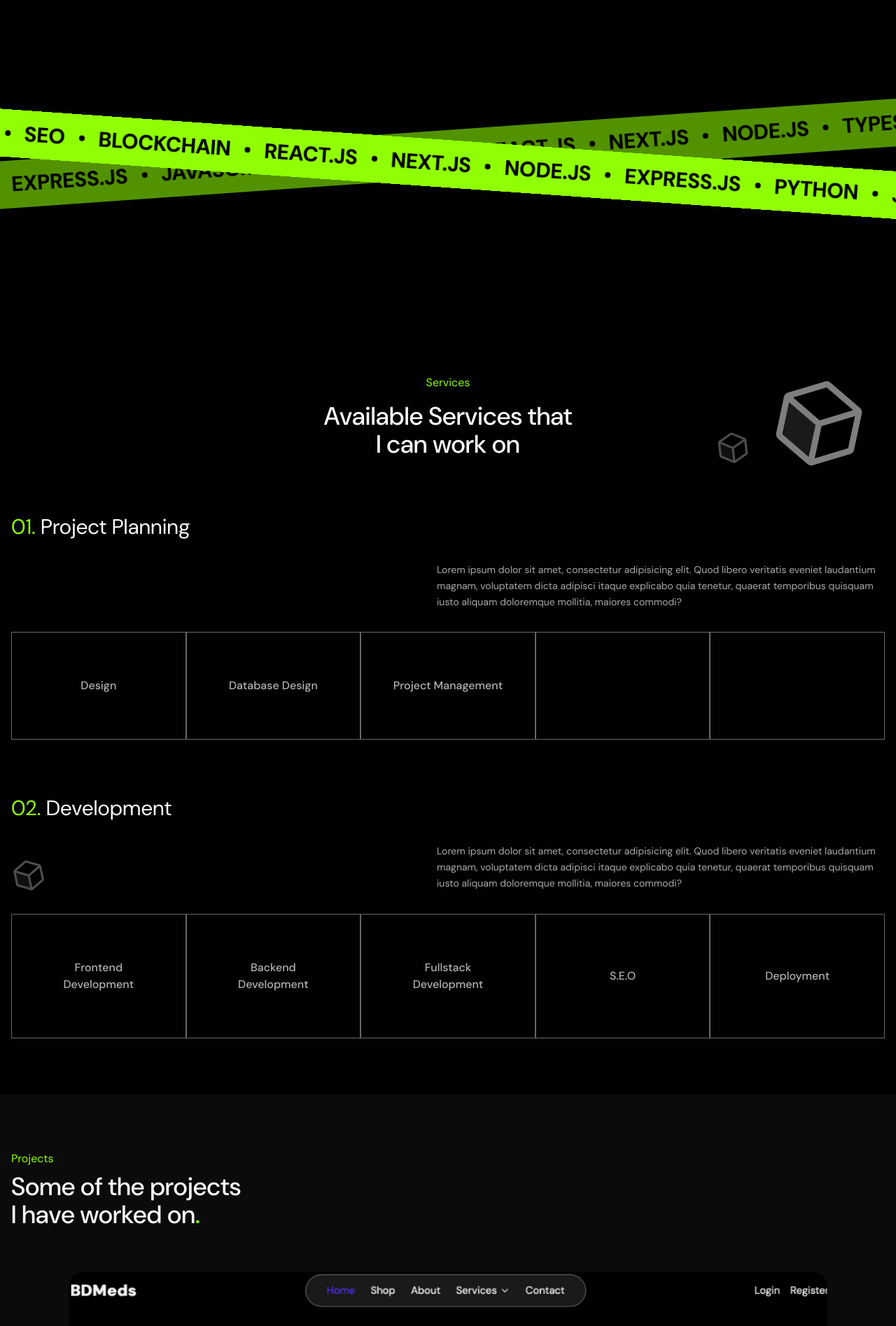
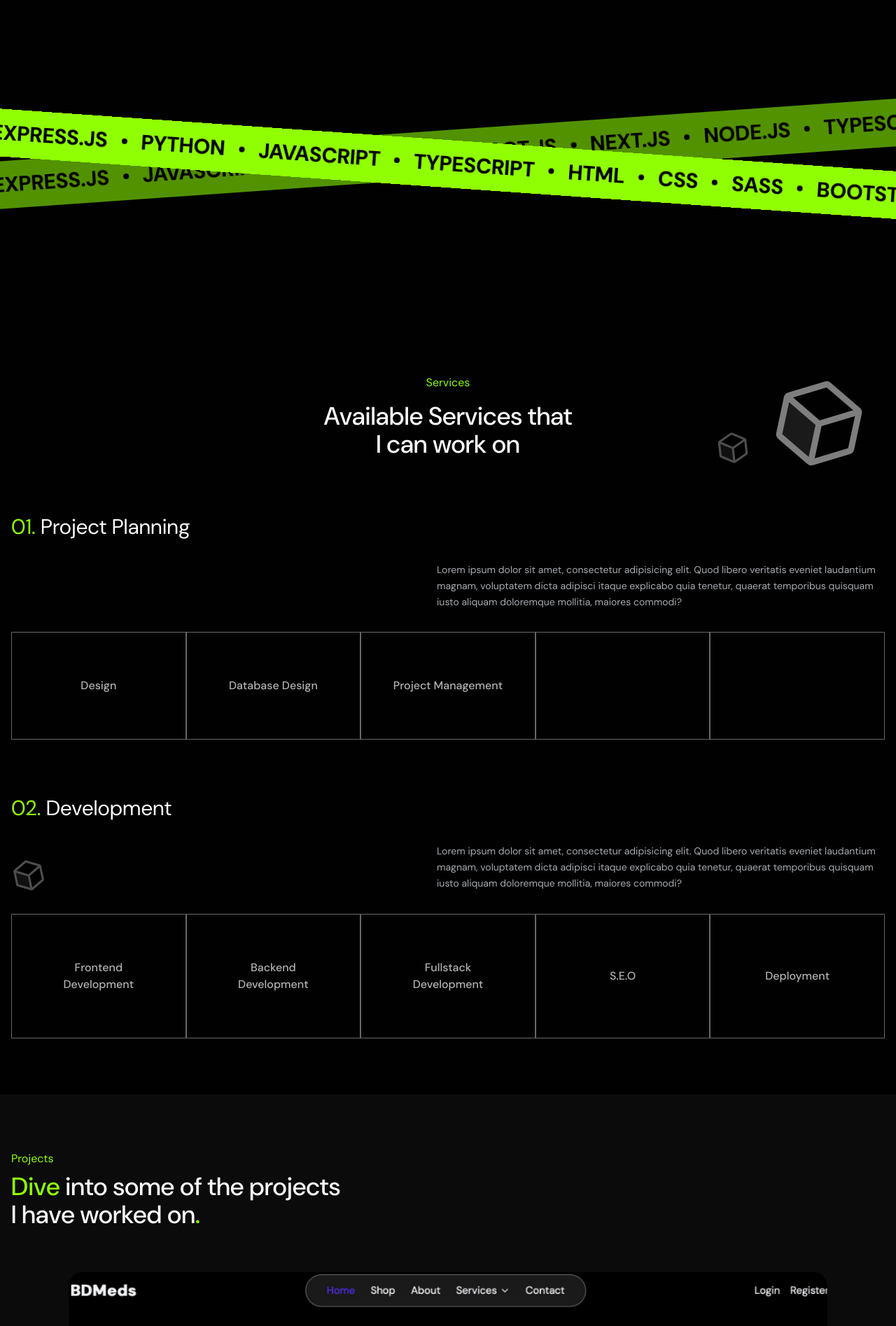
Before and after one commit to benjaminnkem/new-portfolio, a Next.js app: page / in a window 1280 px wide. Shown: the part 1345-3240 px from the top of the page at 70% size. Built offline with nearby package versions, Linux system fonts and the light colour scheme.

Commit message:
update: projects section scale

```diff
--- a/components/UI/Home/projects.tsx
+++ b/components/UI/Home/projects.tsx
@@ -19,17 +19,18 @@ const Projects = () => {
 
   const scale4 = useTransform(scrollYProgress, [0, 1], [1, 4]);
   const scale5 = useTransform(scrollYProgress, [0, 1], [1, 5]);
-  const scale7 = useTransform(scrollYProgress, [0, 1], [1, 7]);
+  const scale7 = useTransform(scrollYProgress, [0, 1], [1, 6.8]);
   const scale8 = useTransform(scrollYProgress, [0, 1], [1, 8]);
-  const scale9 = useTransform(scrollYProgress, [0, 1], [1, 9]);
-  const scale10 = useTransform(scrollYProgress, [0, 1], [1, 10]);
+  const scale9 = useTransform(scrollYProgress, [0, 1], [1, 8.5]);
+  const scale10 = useTransform(scrollYProgress, [0, 1], [1, 9]);
 
   return (
     <section className="pt-20 bg-[#0b0b0b]">
       <div className="space-y-2 container">
         <p className="text-green">Projects</p>
         <p className={`text-4xl font-medium`}>
-          Some of the projects <br /> I have worked on<span className="text-green">.</span>
+          <span className="text-green">Dive</span> into some of the projects <br /> I have worked on
+          <span className="text-green">.</span>
         </p>
       </div>
 
@@ -40,7 +41,7 @@ const Projects = () => {
             style={{ scale: scale4 }}
             className="absolute top-0 w-full h-full flex items-center justify-center"
           >
-            <div className="w-[25vw] h-[25vh] rounded-md overflow-hidden relative">
+            <div className="w-[25vw] h-[25vh] rounded-md overflow-hidden relative text-center">
               <Image src={BdMeds} alt="image" className="object-cover" fill placeholder="blur" />
             </div>
           </motion.div>
--- a/components/UI/Home/stripes.tsx
+++ b/components/UI/Home/stripes.tsx
@@ -20,7 +20,7 @@ const Stripes = () => {
 };
 
 const StripesContainer = ({ y }: { y: MotionValue<number> }) => {
-  const value = useTransform(y, [0, 1], [-500, 0]);
+  const value = useTransform(y, [0, 1], [-600, 0]);
   const position = useSpring(value);
 
   return (
@@ -45,7 +45,7 @@ const StripesContainer = ({ y }: { y: MotionValue<number> }) => {
 };
 
 const Stripes2Container = ({ y }: { y: MotionValue<number> }) => {
-  const value = useTransform(y, [0, 1], [600, 0]);
+  const value = useTransform(y, [0, 1], [500, -1200]);
   const position = useSpring(value);
 
   return (
```
